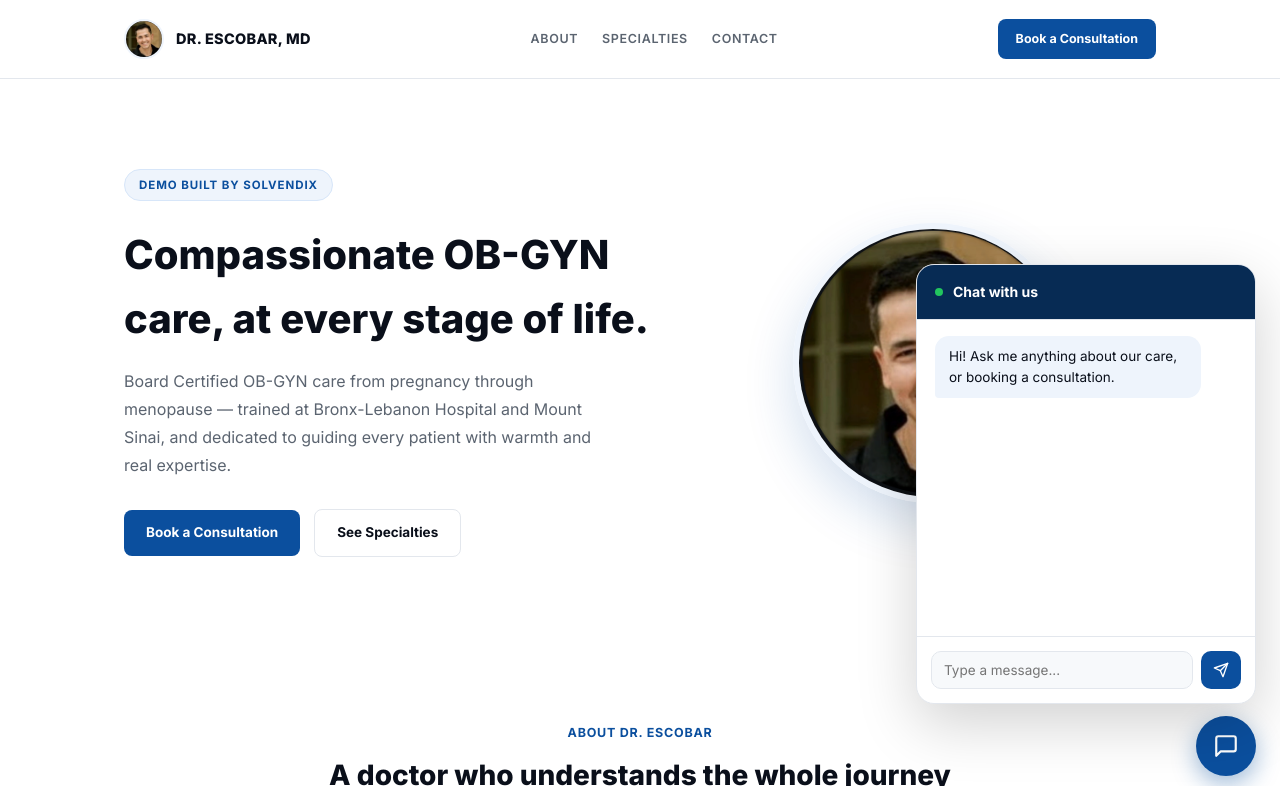
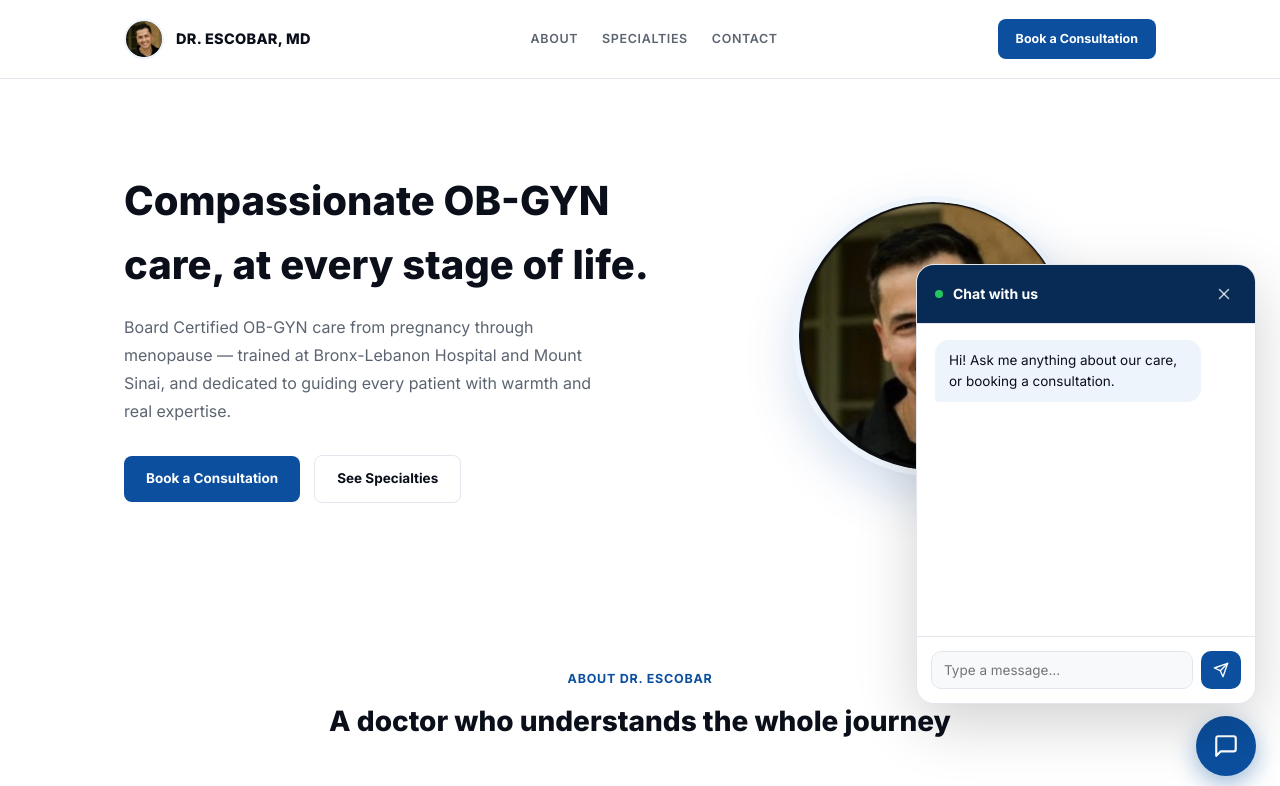
Before and after one commit to amlan100ai/dr-escobar-obgyn-demo, a plain HTML site: page index.html in a window 1280 px wide. Both pictures are taken after a click on the element 1226 px from the left and 746 px from the top of the page. Shown: the top 786 px of the page. Drawn offline with Linux system fonts and the light colour scheme.

Commit message:
Add chat close button, rounded logo/favicon, remove demo badge from hero

```diff
--- a/index.html
+++ b/index.html
@@ -5,7 +5,7 @@
 <meta name="viewport" content="width=device-width, initial-scale=1.0" />
 <title>Dr. Escobar, MD — Demo</title>
 <meta name="robots" content="noindex, nofollow" />
-<link rel="icon" href="public/images/drdescobar-headshot.png" />
+<link rel="icon" href="public/images/drdescobar-headshot-rounded.png" />
 <link rel="preconnect" href="https://fonts.googleapis.com">
 <link rel="preconnect" href="https://fonts.gstatic.com" crossorigin>
 <link href="https://fonts.googleapis.com/css2?family=Inter:wght@400;500;600;700;800&display=swap" rel="stylesheet">
@@ -145,7 +145,9 @@
   #chat-panel.open { display: flex; }
   #chat-panel .chat-head { padding: 16px 18px; border-bottom: 1px solid var(--border); display: flex; align-items: center; gap: 10px; background: var(--blue-dark); color: var(--white); }
   #chat-panel .chat-head .dot { width: 8px; height: 8px; border-radius: 50%; background: #22c55e; }
-  #chat-panel .chat-head span { font-weight: 700; font-size: 14px; }
+  #chat-panel .chat-head span { font-weight: 700; font-size: 14px; flex: 1; }
+  #chat-close { background: none; border: none; color: rgba(255,255,255,0.75); cursor: pointer; padding: 4px; display: flex; align-items: center; justify-content: center; }
+  #chat-close:hover { color: #fff; }
   #chat-body { flex: 1; overflow-y: auto; padding: 16px 18px; display: flex; flex-direction: column; gap: 12px; }
   .bubble { max-width: 88%; padding: 10px 14px; border-radius: 14px; font-size: 13.5px; line-height: 1.55; }
   .bubble.bot { background: var(--blue-tint); color: var(--ink); align-self: flex-start; border-bottom-left-radius: 4px; }
@@ -162,7 +164,7 @@
 
 <nav>
   <div class="wrap">
-    <div class="brand"><img src="public/images/drdescobar-headshot.png" alt="Dr. Escobar" /> DR. ESCOBAR, MD</div>
+    <div class="brand"><img src="public/images/drdescobar-headshot-rounded.png" alt="Dr. Escobar" /> DR. ESCOBAR, MD</div>
     <div class="nav-links">
       <a href="#about">ABOUT</a>
       <a href="#specialties">SPECIALTIES</a>
@@ -175,7 +177,6 @@
 <header class="hero">
   <div class="wrap hero-grid">
     <div>
-      <div class="eyebrow">Demo built by Solvendix</div>
       <h1>Compassionate OB-GYN care, at every stage of life.</h1>
       <p class="sub">Board Certified OB-GYN care from pregnancy through menopause — trained at Bronx-Lebanon Hospital and Mount Sinai, and dedicated to guiding every patient with warmth and real expertise.</p>
       <div class="cta-row">
@@ -184,7 +185,7 @@
       </div>
     </div>
     <div class="hero-photo-wrap">
-      <img src="public/images/drdescobar-headshot.png" alt="Dr. Escobar" />
+      <img src="public/images/drdescobar-headshot-rounded.png" alt="Dr. Escobar" />
     </div>
   </div>
 </header>
@@ -267,7 +268,7 @@
 
 <footer>
   <div class="wrap">
-    <img src="public/images/drdescobar-headshot.png" alt="Dr. Escobar" />
+    <img src="public/images/drdescobar-headshot-rounded.png" alt="Dr. Escobar" />
     <p class="biz-name">Dr. Escobar, MD — Board Certified OB-GYN</p>
     <p>Instagram: @drdescobar</p>
     <p style="margin-top:10px;">Demo redesign by <a href="https://solvendix.com" target="_blank" rel="noopener noreferrer" class="solv">Solvendix</a></p>
@@ -282,6 +283,9 @@
   <div class="chat-head">
     <div class="dot"></div>
     <span>Chat with us</span>
+    <button id="chat-close" onclick="toggleChat()" aria-label="Close chat">
+      <svg width="18" height="18" viewBox="0 0 24 24" fill="none" stroke="currentColor" stroke-width="2" stroke-linecap="round" stroke-linejoin="round"><line x1="18" y1="6" x2="6" y2="18"/><line x1="6" y1="6" x2="18" y2="18"/></svg>
+    </button>
   </div>
   <div id="chat-body">
     <div class="bubble bot">Hi! Ask me anything about our care, or booking a consultation.</div>
```
Also changed, not shown: public/images/drdescobar-headshot-rounded.png (added).
